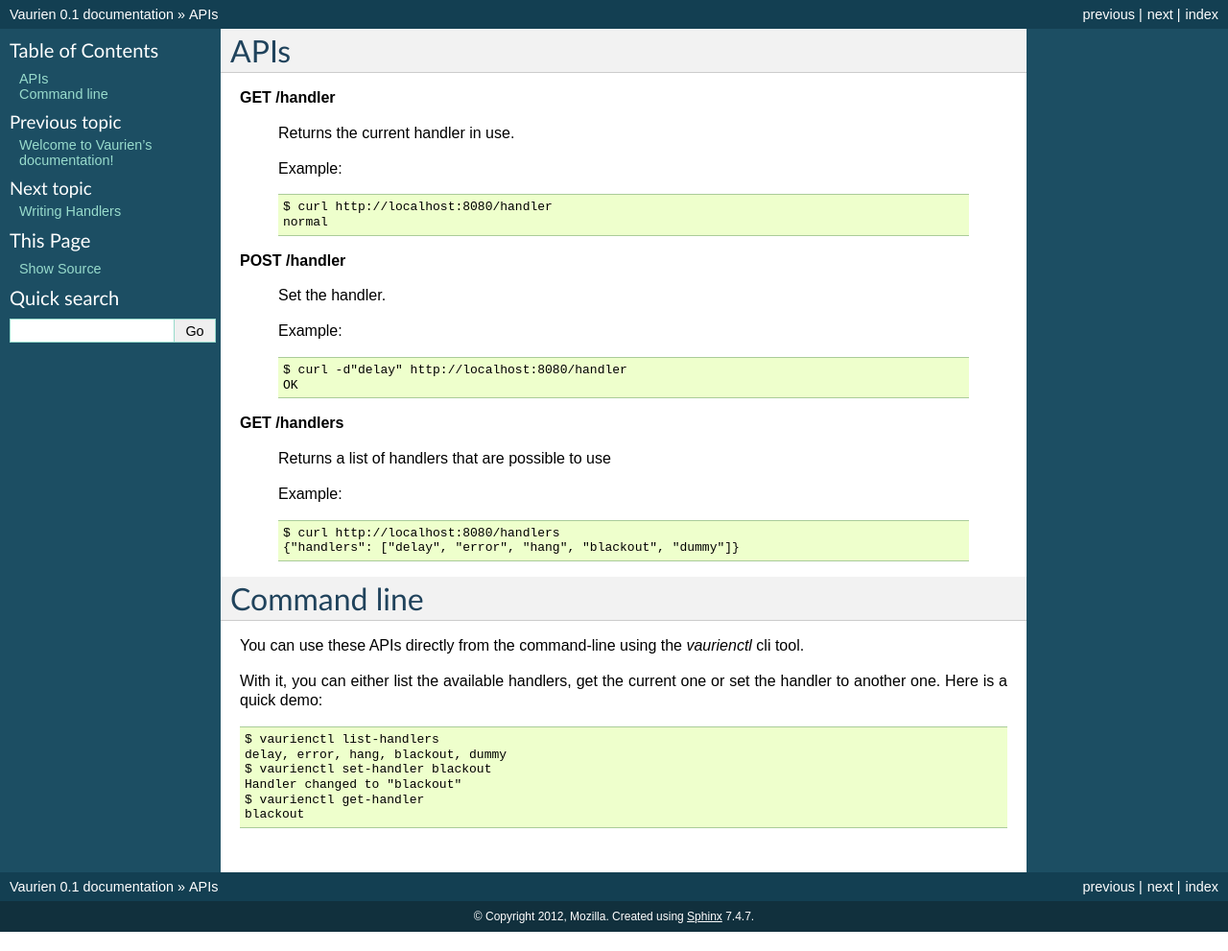
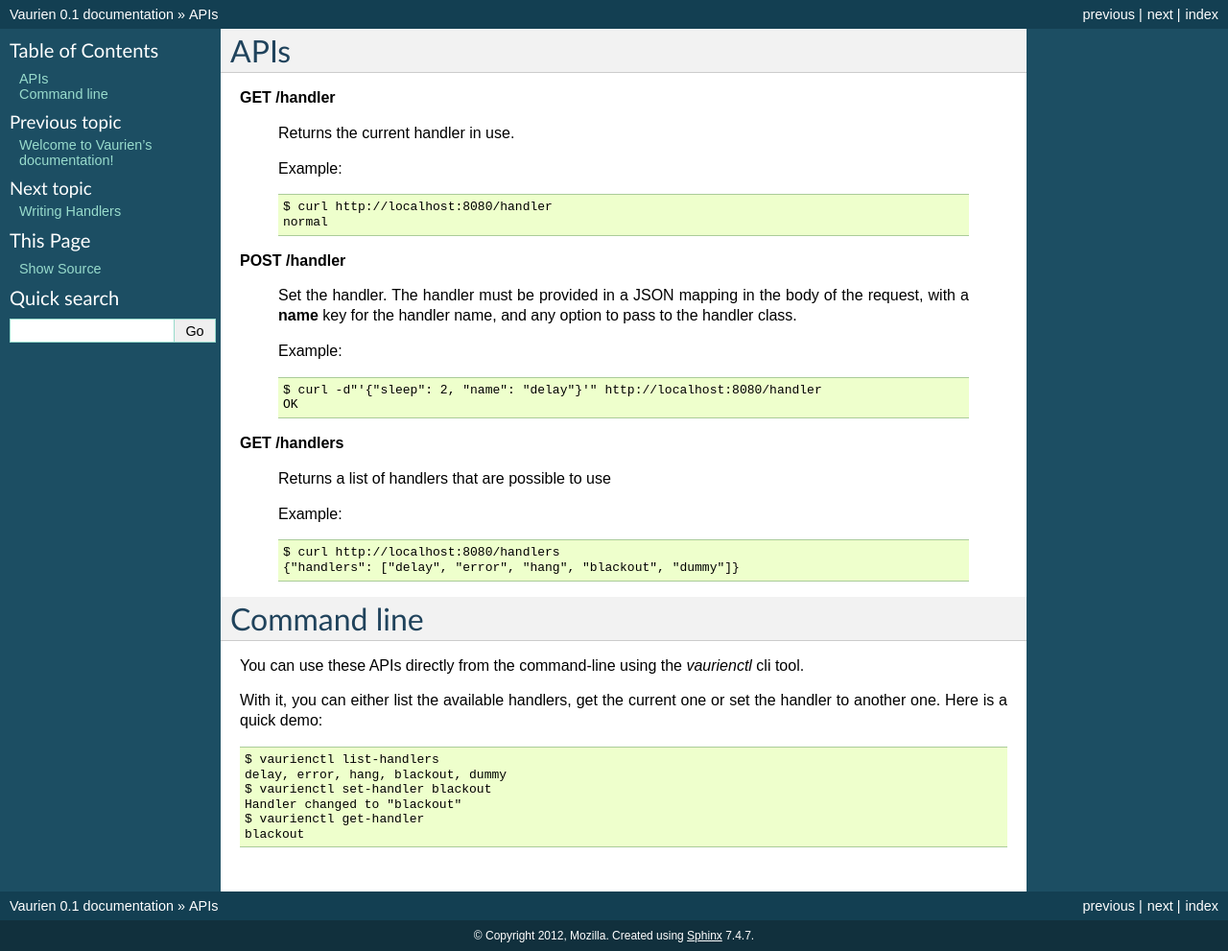
Before and after one commit to community-libs/vaurien, a Sphinx documentation site: the page built from docs/source/apis.rst, in a window 1280 px wide. Shown: the whole page at 96% size. Built offline with Sphinx 7.4.7, drawn with Linux system fonts in a browser that asks for light colours; pages that are not in the unit, such as notebooks, are missing from menus.

Commit message:
the POST gets a json mapping now

```diff
--- a/docs/source/apis.rst
+++ b/docs/source/apis.rst
@@ -16,11 +16,13 @@ APIs
 
 **POST** **/handler**
 
-   Set the handler.
+   Set the handler. The handler must be provided in a JSON mapping
+   in the body of the request, with a **name** key for the handler
+   name, and any option to pass to the handler class.
 
    Example::
 
-     $ curl -d"delay" http://localhost:8080/handler
+     $ curl -d"'{"sleep": 2, "name": "delay"}'" http://localhost:8080/handler
      OK
 
 
```
